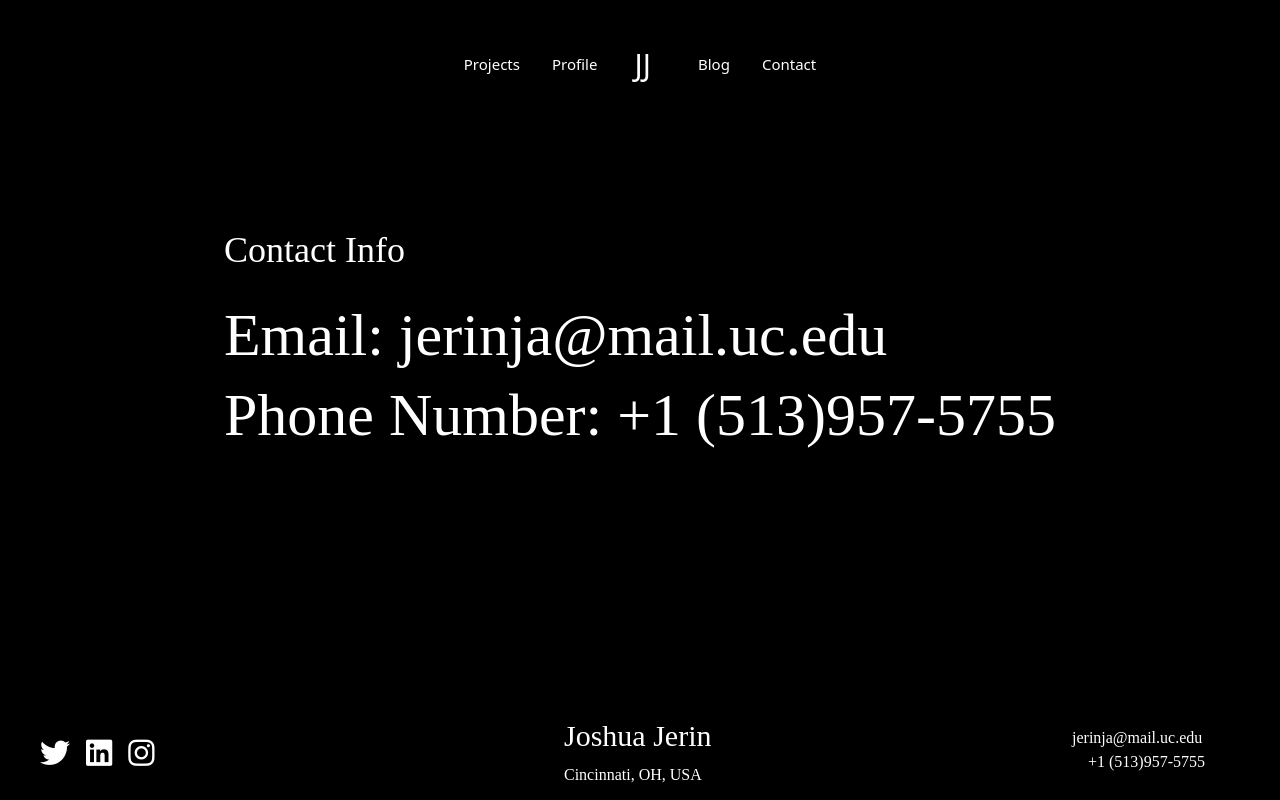
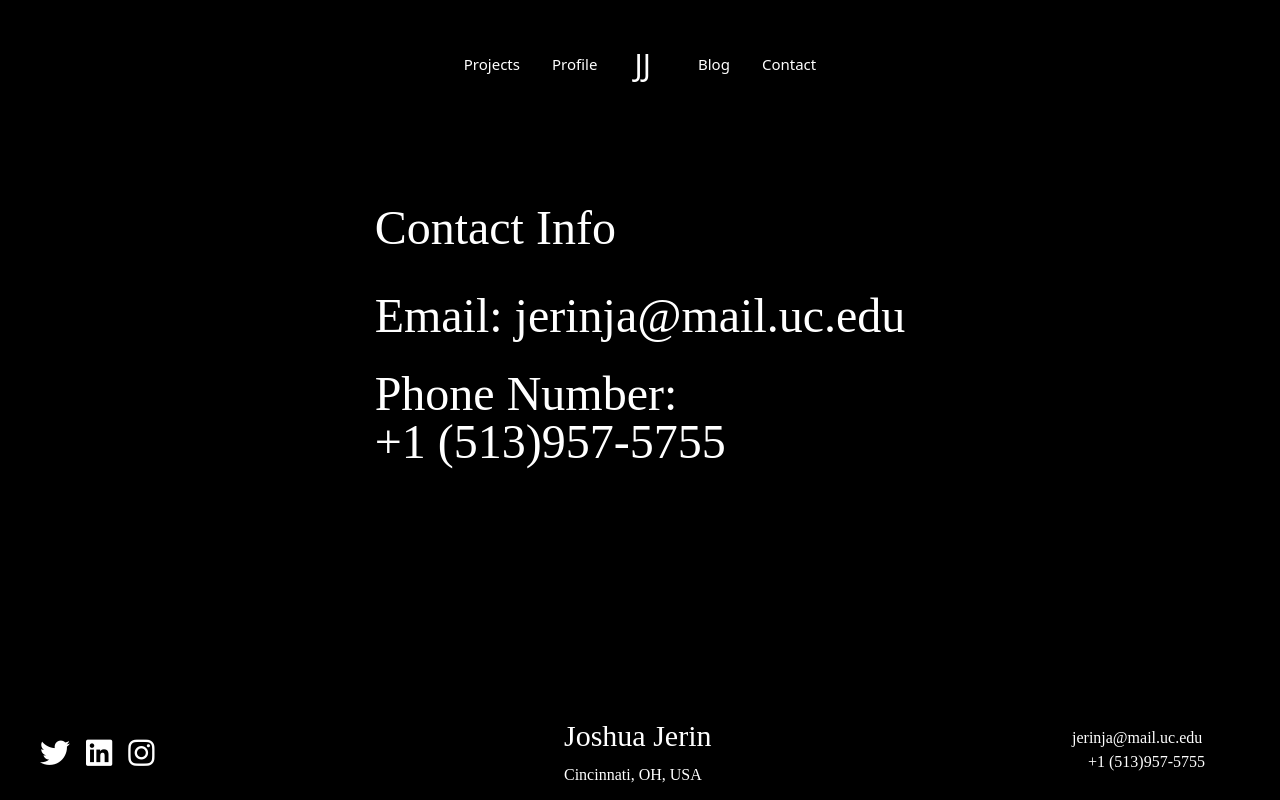
Before and after one commit to joshuajerin/portfolio-website, a Vue app: page /contact in a window 1280 px wide. Built offline with nearby package versions, Linux system fonts and the light colour scheme.

Commit message:
Changed styleing for Contact Page

```diff
--- a/src/views/ContactView.vue
+++ b/src/views/ContactView.vue
@@ -58,13 +58,13 @@
           </div>
       <router-view />
       <div class="flex-grow flex items-center justify-center flex-col text-white">
-        <div class="text-4xl font-['Kaisei_Opti'] self-start">
+        <div class="text-[50px] lg:text-5xl font-['Kaisei_Opti'] self-start">
           Contact Info
         </div>
-        <div class="text-6xl font-['Kaisei_Opti'] leading-[50px] self-start mt-[40px]">
+        <div class="text-[40px] lg:text-5xl font-['Kaisei_Opti'] leading-[50px] self-start mt-[20px] lg:mt-[40px]">
           Email: jerinja@mail.uc.edu</div>
-          <div class="text-6xl font-['Kaisei_Opti'] leading-[50px] self-start mt-[30px]">
-            Phone Number: +1 (513)957-5755</div>
+          <div class="text-[40px] lg:text-5xl font-['Kaisei_Opti'] leading-[50px] self-start mt-[10px] lg:mt-[30px]">
+            Phone Number: <br>+1 (513)957-5755</div>
         </div>
         <!-- Footer-->
     <div class="relative flex flex-col gap-3 w-full bg-black items-center h-[90px] mt-10 py-2 ">
```
